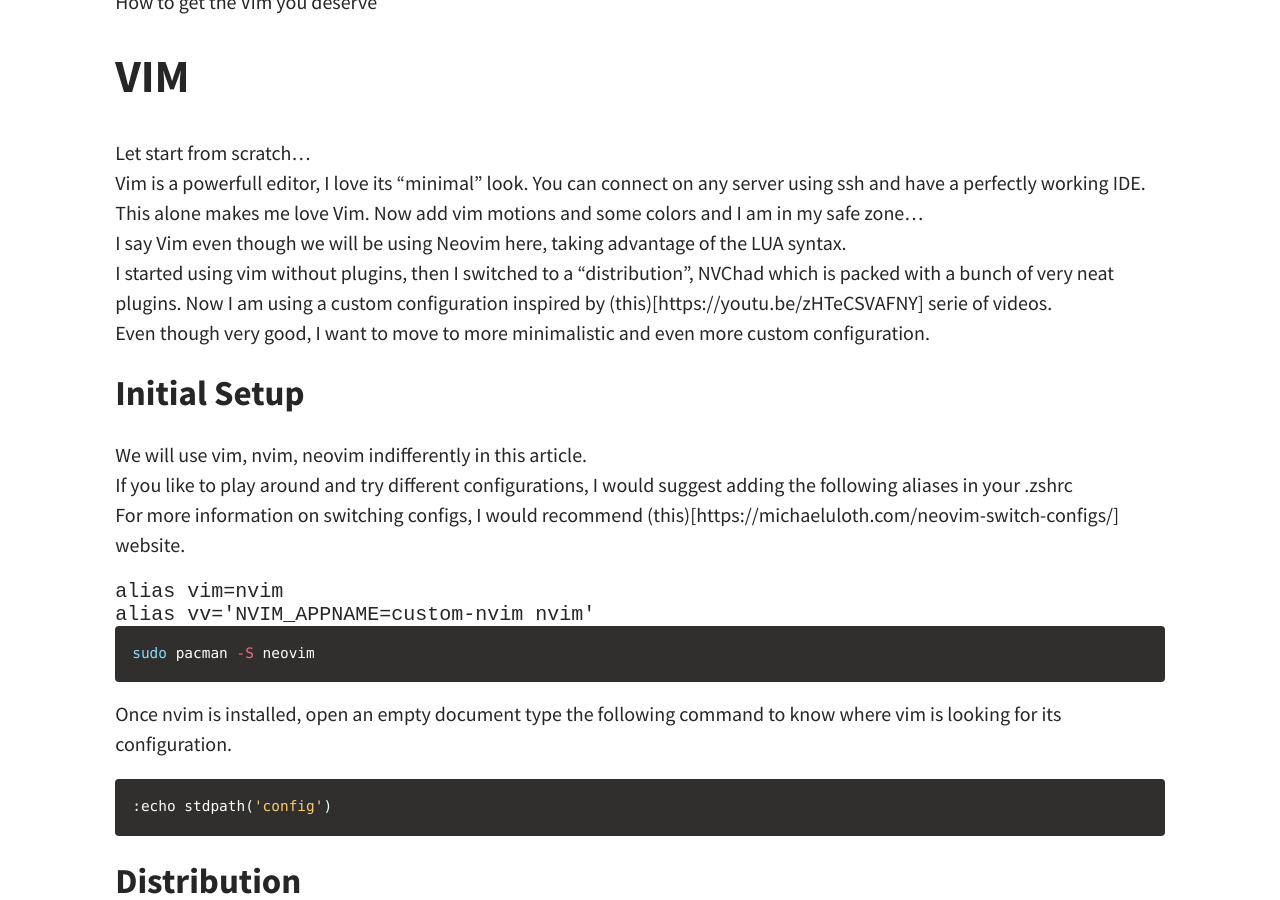
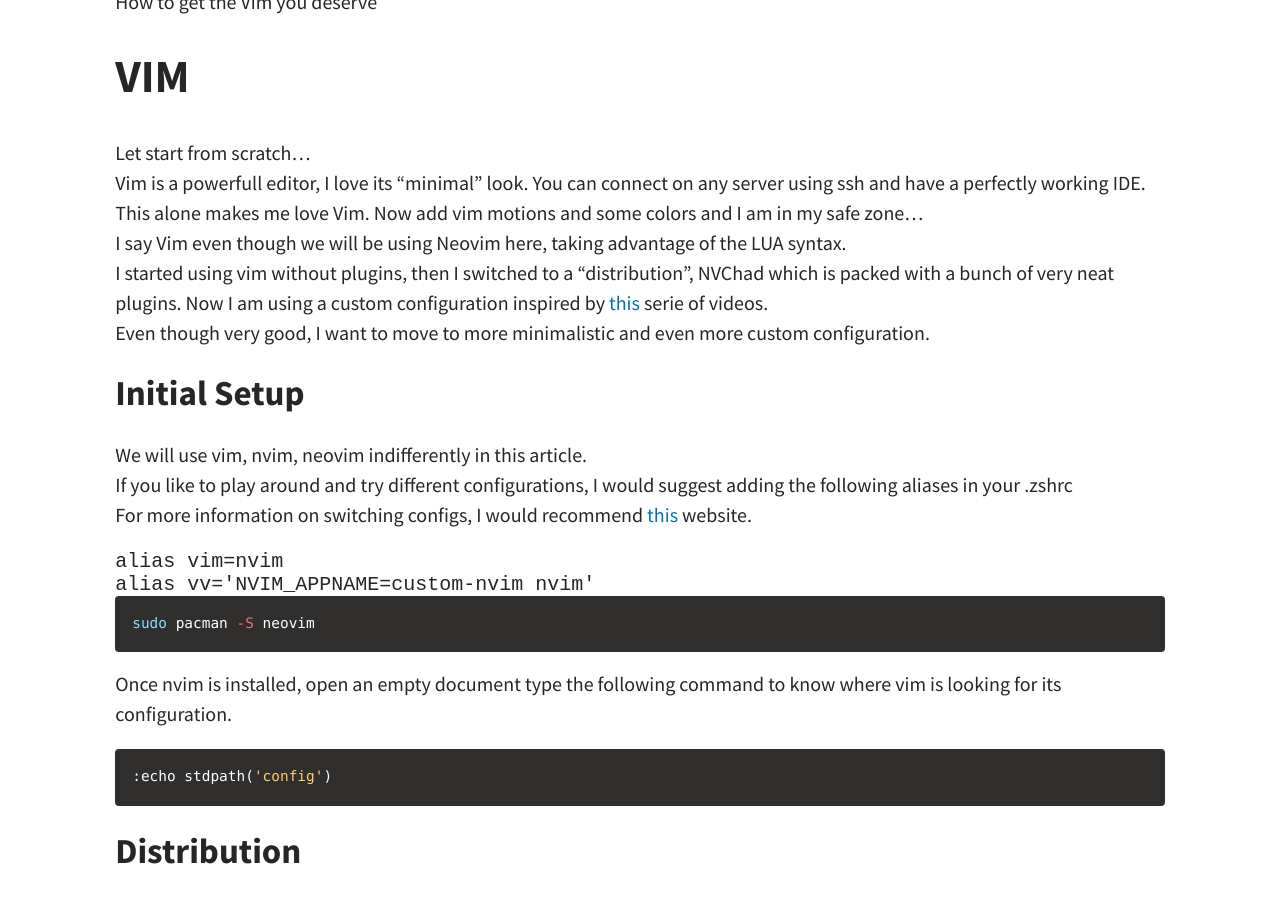
Before and after one commit to cristalcorp/cristalcorp.github.io, a Jekyll site: the page built from _posts/2024-09-22-Vim.md, in a window 1280 px wide and 900 px high, scrolled down 357 px. Built offline with Jekyll 4.4.1, drawn with Linux system fonts in a browser that asks for light colours; a script that is not in the unit is left out.

Commit message:
Typo links

````diff
--- a/_posts/2024-09-22-Vim.md
+++ b/_posts/2024-09-22-Vim.md
@@ -13,12 +13,12 @@ How to get the Vim you deserve
 Let start from scratch...
 Vim is a powerfull editor, I love its "minimal" look. You can connect on any server using ssh and have a perfectly working IDE. This alone makes me love Vim. Now add vim motions and some colors and I am in my safe zone...
 I say Vim even though we will be using Neovim here, taking advantage of the LUA syntax.
-I started using vim without plugins, then I switched to a "distribution", NVChad which is packed with a bunch of very neat plugins. Now I am using a custom configuration inspired by (this)[https://youtu.be/zHTeCSVAFNY] serie of videos.
+I started using vim without plugins, then I switched to a "distribution", NVChad which is packed with a bunch of very neat plugins. Now I am using a custom configuration inspired by [this](https://youtu.be/zHTeCSVAFNY) serie of videos.
 Even though very good, I want to move to more minimalistic and even more custom configuration.
 ## Initial Setup
 We will use vim, nvim, neovim indifferently in this article.
 If you like to play around and try different configurations, I would suggest adding the following aliases in your .zshrc
-For more information on switching configs, I would recommend (this)[https://michaeluloth.com/neovim-switch-configs/] website.
+For more information on switching configs, I would recommend [this](https://michaeluloth.com/neovim-switch-configs/) website.
 ```zshrc
 alias vim=nvim
 alias vv='NVIM_APPNAME=custom-nvim nvim'
````
